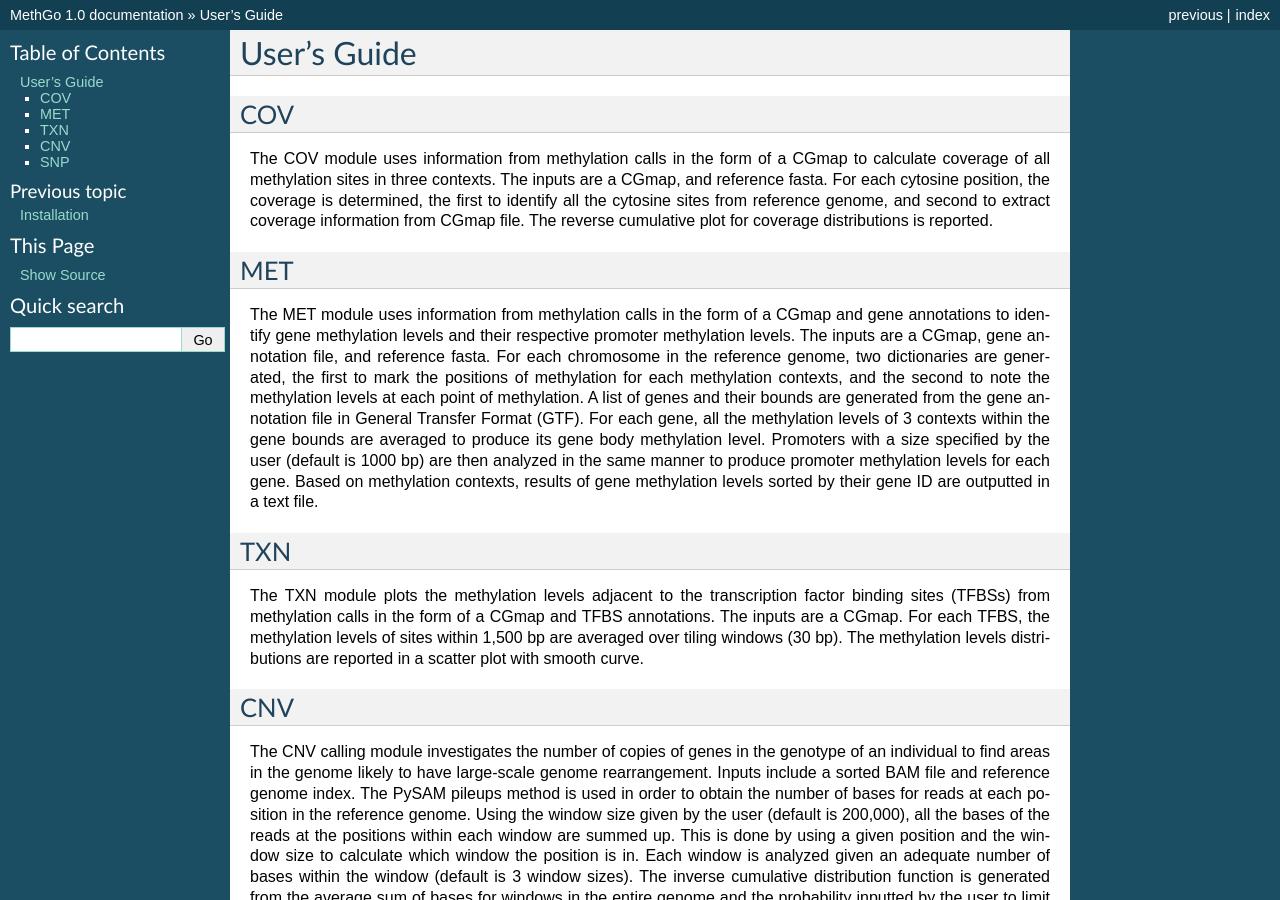
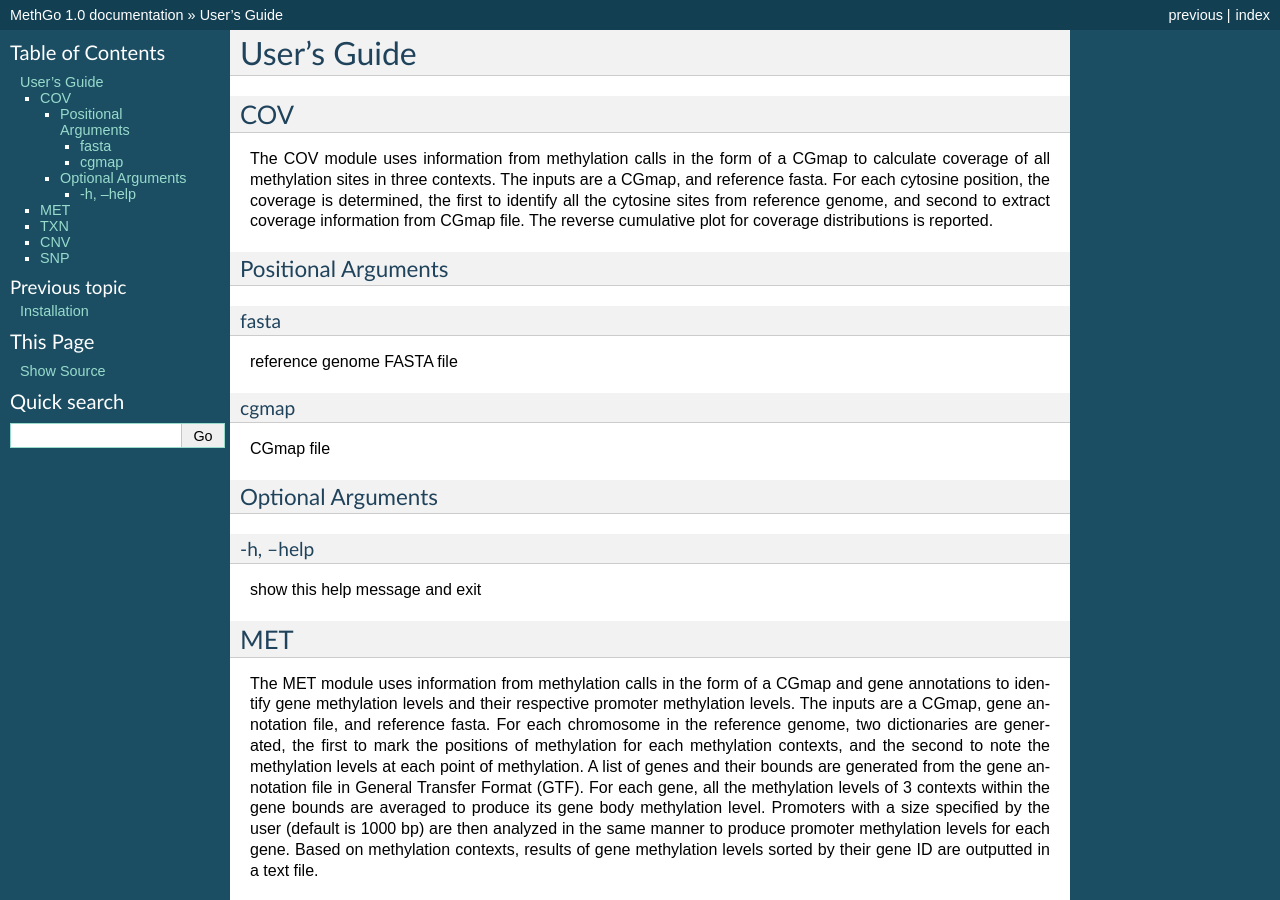
Before and after one commit to paoyangchen-laboratory/methgo, a Sphinx documentation site: the page built from docs/guide.rst, in a window 1280 px wide and 900 px high. Built offline with Sphinx 7.4.7, drawn with Linux system fonts in a browser that asks for light colours.

Commit message:
Update docs

```diff
--- a/docs/guide.rst
+++ b/docs/guide.rst
@@ -10,6 +10,27 @@ are a CGmap, and reference fasta. For each cytosine position, the coverage is
 determined, the first to identify all the cytosine sites from reference genome,
 and second to extract coverage information from CGmap file. The reverse
 cumulative plot for coverage distributions is reported.
+
+Positional Arguments
+~~~~~~~~~~~~~~~~~~~~
+
+fasta
+"""""
+
+reference genome FASTA file
+
+cgmap
+"""""
+
+CGmap file
+
+Optional Arguments
+~~~~~~~~~~~~~~~~~~
+
+-h, --help
+""""""""""
+
+show this help message and exit
 
 MET
 ---
```
